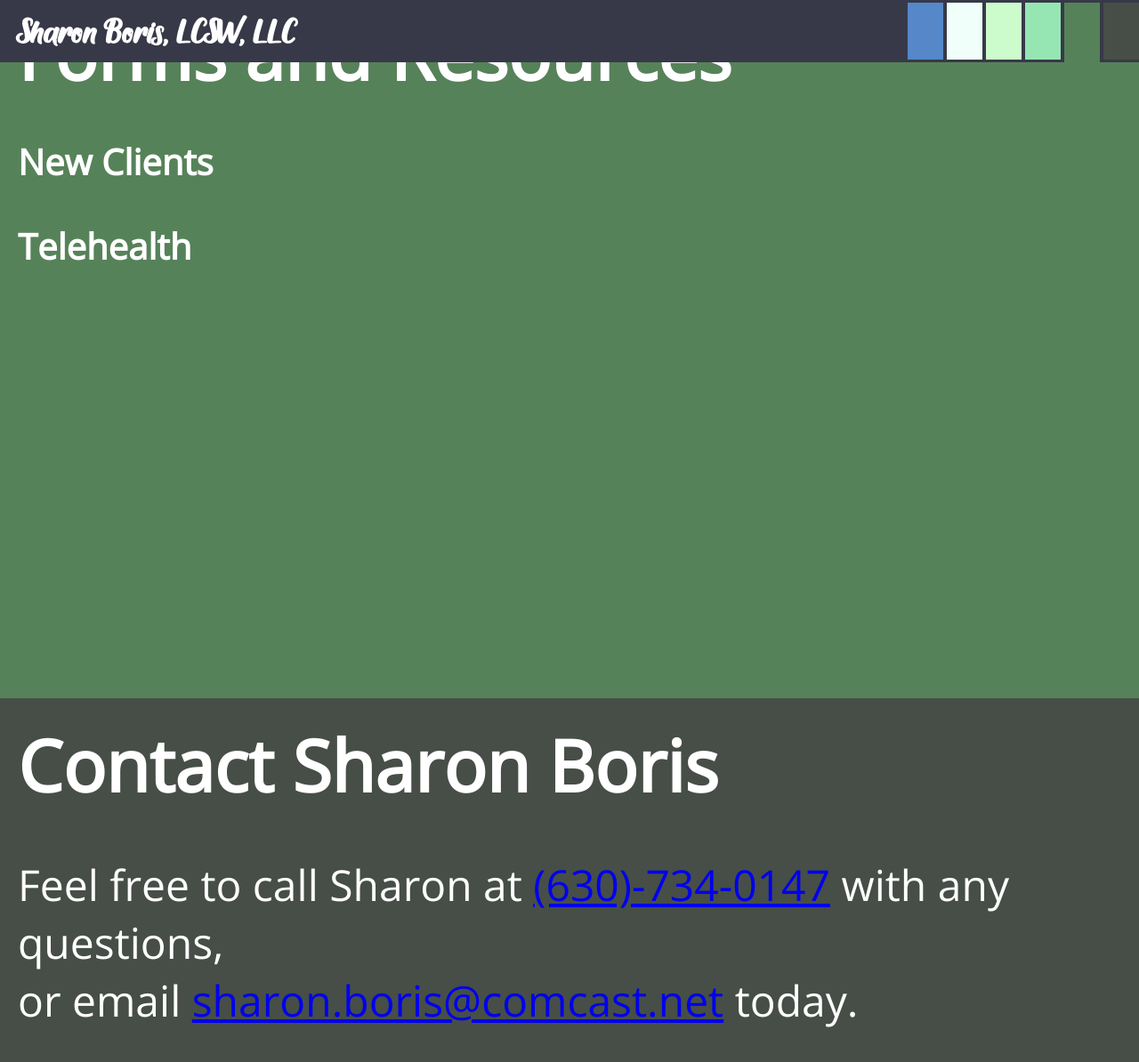
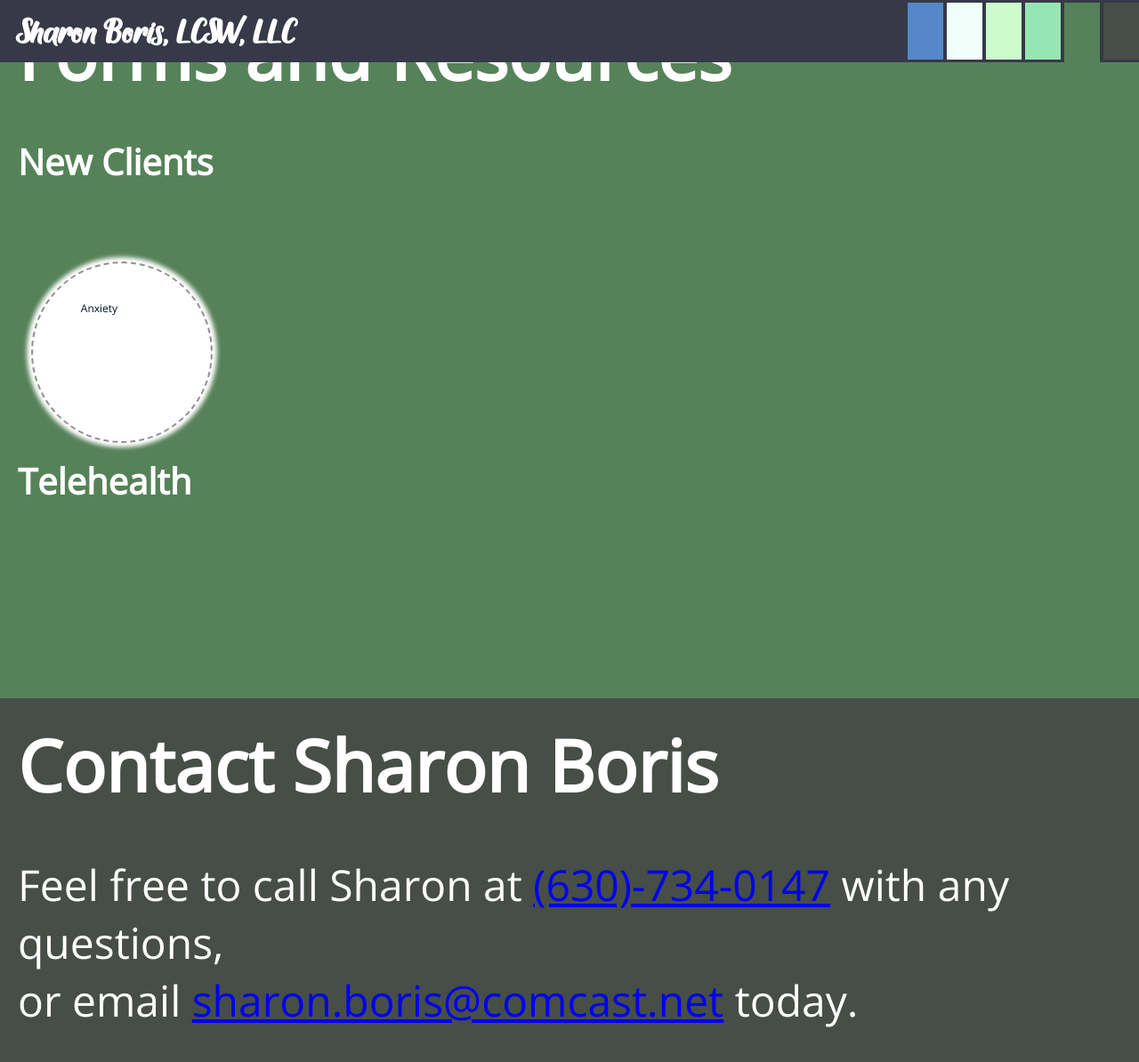
Before and after one commit to PlGGS/sharonboris.com, a Jekyll site: the page built from index.html, in a window 1280 px wide and 1400 px high, scrolled down 3215 px. Shown: the top 1194 px of the window at 89% size. Built offline with Jekyll 4.4.1, drawn with Linux system fonts in a browser that asks for light colours; nearby versions of some CDN libraries; some web fonts are replaced.

Commit message:
Formatted providers as bubbles

```diff
--- a/css/main.scss
+++ b/css/main.scss
@@ -280,21 +280,10 @@ section#forms {
         margin: auto auto 100px auto;
         text-align: center;
         display: grid;
-        grid-template-columns: repeat(3, 1fr);
+        grid-template-columns: repeat(1, 1fr);
         grid-auto-rows:200px 400px;
         grid-gap:10px;
         grid-auto-flow: dense;
-    }
-
-    #gallery-item {
-        width:100%;
-        height:100%;
-        position:relative;
-    }
-    #gallery-item:hover {
-        transition: .3s ease-in-out;
-        -webkit-backdrop-filter: blur(5px) saturate(1.8);
-        backdrop-filter: blur(5px) saturate(1.8);
     }
 
     #image {
@@ -312,10 +301,36 @@ section#forms {
         transition: 0.5s ease-in-out;
     }
 
-    @media screen and (max-width:500px){
-        .container{
-            grid-template-columns: repeat(1,1fr);
-        }
+    #icon-pad {
+        transform: translate(0px, 30px);
+        padding-top: 20px;
+        padding-left: 0;
+        padding-right: 0;
+    }
+
+    #icon {
+        margin-left: 15px;
+        margin-right: 15px;
+        transform: translate(0px, -5px);
+        -webkit-transition: all 0.5s ease;
+        height: 200px;
+        width: 200px;
+        padding-left: 0px;
+        padding-right: 0px;
+        border-radius: 50%;
+        text-align: center;
+        background: #fff;
+        color: #001126;
+        border: 2px dashed #919191;
+        box-shadow: 0px 0px 5px 5px #fff;
+    }
+
+    .label {
+        padding-top: 67px;
+        font-size: 12px;
+        font-weight: normal;
+        width: 100%;
+        transform: translate(-25.5px, -25.5px);
     }
 }
 section#contact {
--- a/index.html
+++ b/index.html
@@ -172,7 +172,7 @@ css: main
                 success: function (data) {
                     let htmlString = '<div class="container">';
                     for (let file of data) {
-                        htmlString += `<div id="gallery-item"><div id="image" style="grid-column: span 1;"><a href="${file.path}">${file.name}</a></div></div>`;
+                        htmlString += `<div id="icon-pad"><div id="icon" style="grid-column: span 1;"><a href="${file.path}"><div id="label">${file.name}</div></a></div></div>`;
                     }
                     htmlString += '</div>'
                     $("#" + dir).html(htmlString);
@@ -183,6 +183,11 @@ css: main
     <div>
         <h2>Forms and Resources</h2>
         <h3>New Clients</h3>
+        <div id="icon-pad">
+            <div id="icon">
+                <div class="label">Anxiety</div>
+            </div>
+        </div>
         <script>
             getFileBubbles('new-patient');
         </script>
```
